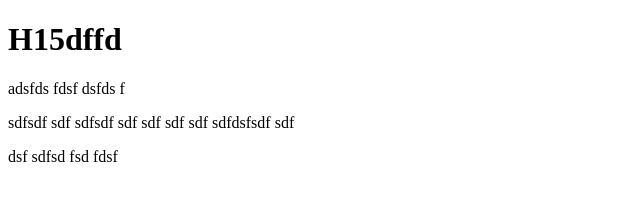
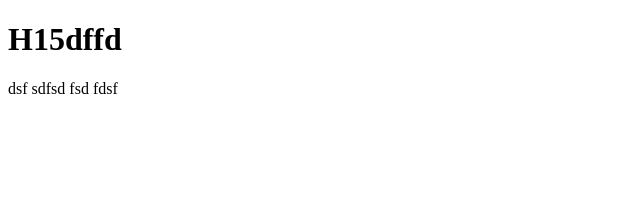
Before and after one commit to pawelsuchocki/Test, a plain HTML site: page index.html in a window 1280 px wide. Shown: the whole page, without its empty margins (0-640 px from the left). Drawn offline with Linux system fonts and the light colour scheme.

Commit message:
Delete paragraphs

```diff
--- a/index.html
+++ b/index.html
@@ -5,8 +5,6 @@
 </head>
 <body>
 	<h1>H15dffd</h1>
-	<p>adsfds fdsf dsfds f</p>
-	<p>sdfsdf sdf sdfsdf sdf sdf sdf sdf sdfdsfsdf sdf</p>
 	<section>dsf sdfsd fsd fdsf </section>
 </body>
 </html>
```
